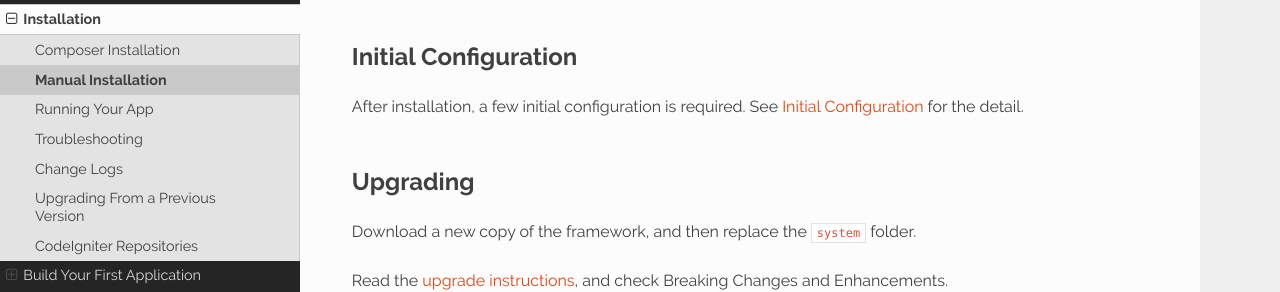
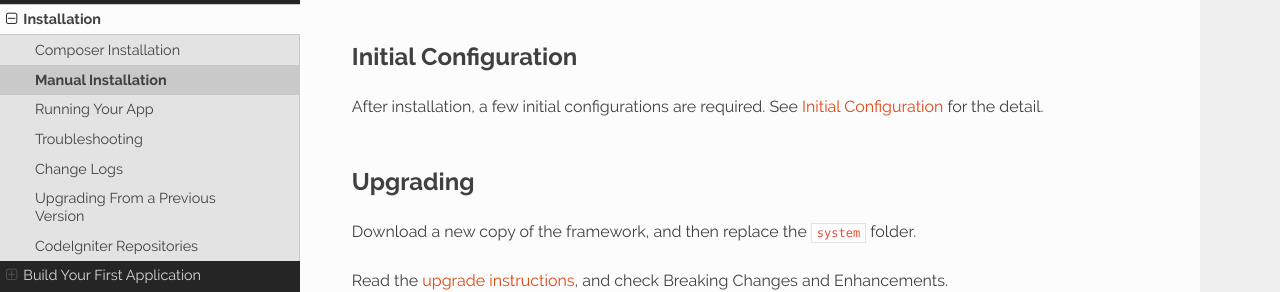
Before and after one commit to NEKOGET/ci4_user_guide_src, a Sphinx documentation site: the page built from source/installation/installing_manual.rst, in a window 1280 px wide and 900 px high, scrolled down 706 px. Shown: the part 163-455 px from the top of the window. Built offline with Sphinx 7.4.7 and the Read the Docs theme 2.0.0, drawn with Linux system fonts in a browser that asks for light colours.

Commit message:
docs: fix by proofreading
Co-authored-by: MGatner <mgatner@icloud.com>

```diff
--- a/source/installation/installing_manual.rst
+++ b/source/installation/installing_manual.rst
@@ -29,7 +29,7 @@ and extract it to become your project root.
 Initial Configuration
 =====================
 
-After installation, a few initial configuration is required.
+After installation, a few initial configurations are required.
 See :ref:`initial-configuration` for the detail.
 
 .. _installing-manual-upgrading:
```
